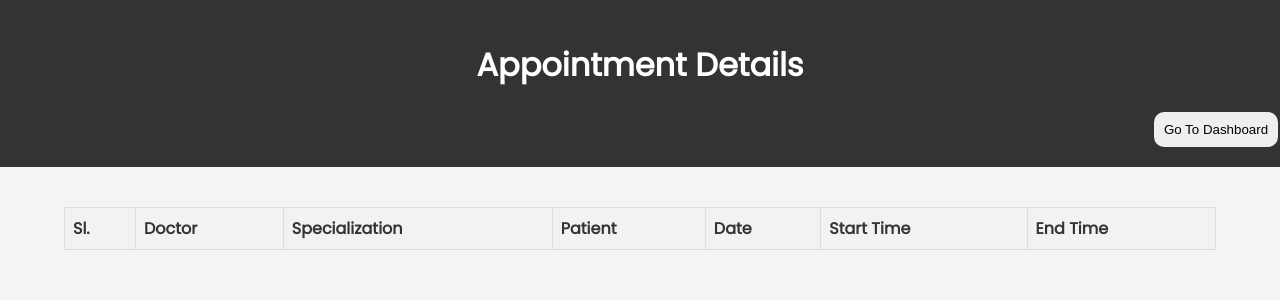
After one commit to VykSI/Health-Hub-atg, a Django app: page /patient-dashboard/appointment-list/ in a window 1280 px wide. The commit adds this page. Shown: the top 300 px of the page. Run offline with Django 4.2, Linux system fonts and the light colour scheme; lists and menus that the app fills with data are empty; parts of the project's set-up code (start-up, migrations or seed data) failed here and were passed over.

Commit message:
Add files via upload

```diff
--- a/login_signup/settings.py
+++ b/login_signup/settings.py
@@ -25,7 +25,7 @@ SECRET_KEY = 'django-insecure-%#=2p1w*-4q89=dswibg9xzaymlw2gkv9u3b284jzyhmn#$s_c
 # SECURITY WARNING: don't run with debug turned on in production!
 DEBUG = True
 
-ALLOWED_HOSTS = ['*']
+ALLOWED_HOSTS = []
 
 
 # Application definition
--- /dev/null
+++ b/user_auth_app/templates/user_auth_app/appointment_details.html
@@ -0,0 +1,112 @@
+<!DOCTYPE html>
+<html lang="en">
+  <head>
+    <meta charset="UTF-8" />
+    <meta name="viewport" content="width=device-width, initial-scale=1.0" />
+    <title>Appointment Details</title>
+    <style>
+      @import url("https://fonts.googleapis.com/css2?family=Poppins&display=swap");
+      body {
+        font-family: "Poppins", sans-serif;
+        background-color: #f4f4f4;
+        color: #333;
+        margin: 0;
+        padding: 0;
+        display: flex;
+        flex-direction: column;
+        align-items: center;
+        overflow-x: hidden;
+      }
+
+      header {
+        width: 100%;
+        background-color: #333;
+        color: #fff;
+        text-align: center;
+        padding: 20px;
+        margin-bottom: 20px;
+      }
+
+      #btn {
+        padding: 10px;
+        border-radius: 10px;
+        border: none;
+        cursor: pointer;
+        margin-top: 1px;
+        margin-left: 90%;
+      }
+
+      .appointment-details {
+        max-width: 600px;
+        margin: auto;
+        padding: 20px;
+        border: 1px solid #ccc;
+        border-radius: 8px;
+        box-shadow: 0 0 10px rgba(0, 0, 0, 0.1);
+      }
+
+      h2 {
+        color: #333;
+      }
+
+      p {
+        margin: 10px 0;
+        color: #555;
+      }
+
+      table {
+        width: 90%;
+        border-collapse: collapse;
+        margin-top: 20px;
+      }
+
+      th,
+      td {
+        border: 1px solid #ddd;
+        padding: 8px;
+        text-align: left;
+      }
+
+      th {
+        background-color: #f2f2f2;
+      }
+    </style>
+  </head>
+  <body>
+    <header>
+      <h1>Appointment Details</h1>
+      <button
+        id="btn"
+        onclick="location.href='/patient-dashboard/?username={{patient_name}}'"
+      >
+        Go To Dashboard
+      </button>
+    </header>
+    <table>
+      <thead>
+        <tr>
+          <th>Sl.</th>
+          <th>Doctor</th>
+          <th>Specialization</th>
+          <th>Patient</th>
+          <th>Date</th>
+          <th>Start Time</th>
+          <th>End Time</th>
+        </tr>
+      </thead>
+      <tbody>
+        {% for appointment in appointments %}
+        <tr>
+          <td>{{ forloop.counter }}</td>
+          <td>{{ appointment.doctor }}</td>
+          <td>{{ appointment.specialization }}</td>
+          <td>{{ appointment.patient }}</td>
+          <td>{{ appointment.date }}</td>
+          <td>{{ appointment.start_time }}</td>
+          <td>{{ appointment.end_time }}</td>
+        </tr>
+        {% endfor %}
+      </tbody>
+    </table>
+  </body>
+</html>
--- a/user_auth_app/urls.py
+++ b/user_auth_app/urls.py
@@ -1,7 +1,8 @@
 from django.conf.urls.static import static
 from django.conf import settings
 from django.urls import path
-from .views import  signup, login, index,  patient_dashboard, doctor_dashboard, add_new_blog, view_blog, patients_view_blog, patient_dashboard, doctor_dashboard, blog_details_1, blog_details_2, update_blog_draft_status, delete_blog
+from .views import appointment_list, signup, login, index, add_new_blog, view_blog, patients_view_blog, patient_dashboard, doctor_dashboard, blog_details_1, blog_details_2, update_blog_draft_status, delete_blog, book_appointment
+
 urlpatterns = [
     path('signup/', signup, name='signup'),
     path('', index, name='index'),
@@ -20,6 +21,10 @@ urlpatterns = [
          name='update_blog_draft_status'),
     path('delete-blog/<int:blog_id>/', delete_blog,
          name='delete_blog'),
+    path('patient-dashboard/book-appointment/',
+         book_appointment, name='book_appointment'),
+    path('patient-dashboard/appointment-list/',
+         appointment_list, name='appointment_list'),
 ]
 
 
--- a/user_auth_app/views.py
+++ b/user_auth_app/views.py
@@ -1,9 +1,11 @@
 from datetime import datetime, time, timedelta
 import re
+from google.auth.transport.requests import Request
 from googleapiclient.discovery import build
+from google.oauth2 import service_account
 from django.http import HttpResponse, HttpResponseBadRequest
 from django.shortcuts import get_object_or_404, render, redirect
-from .models import UserProfile, Blog
+from .models import UserProfile, Blog, Appointments
 from django.utils.datastructures import MultiValueDictKeyError
 from django.contrib.auth.hashers import make_password, check_password
 import os
@@ -11,6 +13,11 @@ from django.conf import settings
 
 BASE_DIR = settings.BASE_DIR
 
+key_path = os.path.join(BASE_DIR, 'config', 'service_account_key.json')
+credentials = service_account.Credentials.from_service_account_file(
+    key_path,
+    scopes=['https://www.googleapis.com/auth/calendar']
+)
 
 
 def index(request):
@@ -86,23 +93,6 @@ def login(request):
         return render(request, 'user_auth_app/login.html')
 
 
-def patient_dashboard(request):
-    try:
-        username = request.GET.get('username', None)
-        user = UserProfile.objects.get(username=username)
-        return render(request, 'user_auth_app/dashboard_patient.html', {'user': user})
-    except UserProfile.DoesNotExist:
-        return HttpResponse("User not found", status=404)
-
-
-def doctor_dashboard(request):
-    try:
-        username = request.GET.get('username', None)
-        user = UserProfile.objects.get(username=username)
-        return render(request, 'user_auth_app/dashboard_doctor.html', {'user': user})
-    except UserProfile.DoesNotExist:
-        return HttpResponse("User not found", status=404)
-
 def add_new_blog(request):
     username = request.GET.get('username', None)
 
@@ -135,6 +125,25 @@ def add_new_blog(request):
             return redirect(redirect_url)
 
     return render(request, 'user_auth_app/addblog.html', {'username': username})
+
+
+def patient_dashboard(request):
+    try:
+        username = request.GET.get('username', None)
+        user = UserProfile.objects.get(username=username)
+        return render(request, 'user_auth_app/dashboard_patient.html', {'user': user})
+    except UserProfile.DoesNotExist:
+        return HttpResponse("User not found", status=404)
+
+
+def doctor_dashboard(request):
+    try:
+        username = request.GET.get('username', None)
+        user = UserProfile.objects.get(username=username)
+        return render(request, 'user_auth_app/dashboard_doctor.html', {'user': user})
+    except UserProfile.DoesNotExist:
+        return HttpResponse("User not found", status=404)
+
 
 def view_blog(request):
     username = request.GET.get('username', None)
@@ -186,3 +195,96 @@ def delete_blog(request, blog_id):
 
     redirect_url = f'/doctor-dashboard/?username={author}'
     return redirect(redirect_url)
+
+
+def book_appointment(request):
+    username = request.GET.get('username', None)
+    doctor_info = UserProfile.objects.filter(user_type='doctor')
+
+    if request.method == 'POST':
+        doctor_username = request.POST.get('doctor-name')
+        patient_username = request.POST.get('patient-name')
+        specialization = request.POST.get('specialization')
+        appointment_date = request.POST.get('appointment-date')
+        start_time_str = request.POST.get('start-time')
+
+        try:
+            start_time = datetime.strptime(start_time_str, '%I:%M %p').time()
+        except ValueError:
+            return render(request, 'user_auth_app/book_appointment.html', {'doctor_info': doctor_info, 'username': username, 'error_message': 'Invalid time format'})
+
+        end_time = calculate_end_time(start_time_str)
+        appointments = Appointments(
+            doctor=doctor_username,
+            patient=patient_username,
+            specialization=specialization,
+            date=appointment_date,
+            start_time=start_time,
+            end_time=end_time
+        )
+        appointments.save()
+        create_google_calendar_event(
+            doctor_username, patient_username, appointment_date, start_time_str
+        )
+        redirect_url = f'/patient-dashboard/appointment-list/?username={patient_username}'
+        return redirect(redirect_url)
+
+    return render(request, 'user_auth_app/book_appointment.html', {'doctor_info': doctor_info, 'username': username})
+
+
+def create_google_calendar_event(doctor_username, patient_username, appointment_date, start_time_str):
+    service = build('calendar', 'v3', credentials=credentials)
+
+    calendar_id = {
+        'DOCTOR 1': "CALENDER ID",
+        'DOCTOR 2': "CALENDER ID",
+    }
+    doctor_calendar_id = calendar_id[doctor_username]
+
+    appointment_datetime = datetime.strptime(
+        f'{appointment_date} {start_time_str}', '%Y-%m-%d %I:%M %p'
+    )
+
+    end_time = appointment_datetime + timedelta(minutes=45)
+
+    event = {
+        'summary': f'Appointment with {patient_username}',
+        'description': 'Appointment booked through the system.',
+        'start': {
+            'dateTime': appointment_datetime.strftime('%Y-%m-%dT%H:%M:%S'),
+            'timeZone': 'Asia/Kolkata',
+        },
+        'end': {
+            'dateTime': end_time.strftime('%Y-%m-%dT%H:%M:%S'),
+            'timeZone': 'Asia/Kolkata',
+        },
+    }
+
+    service.events().insert(
+        calendarId=doctor_calendar_id,
+        body=event,
+    ).execute()
+
+
+def calculate_end_time(start_time_str):
+    start_hour, start_minute, period = re.match(
+        r'(\d+):(\d+)\s*([APMapm]{0,2})', start_time_str).groups()
+    start_hour, start_minute = int(start_hour), int(start_minute)
+
+    if period and period.lower() == 'pm' and start_hour != 12:
+        start_hour += 12
+
+    total_minutes = start_hour * 60 + start_minute + 45
+
+    end_hour = total_minutes // 60
+    end_minute = total_minutes % 60
+
+    end_time = time(end_hour, end_minute)
+
+    return end_time
+
+
+def appointment_list(request):
+    patient_name = request.GET.get('username', None)
+    appointments = Appointments.objects.filter(patient=patient_name)
+    return render(request, 'user_auth_app/appointment_details.html', {'appointments': appointments, 'patient_name': patient_name})
```
Also changed, not shown: user_auth_app/models.py (+12 -0 lines), user_auth_app/templates/user_auth_app/book_appointment.html (added, +292 -0 lines), user_auth_app/templates/user_auth_app/dashboard_patient.html (+12 -0 lines), user_auth_app/migrations/0007_blog.py (added), user_auth_app/migrations/0008_alter_blog_author.py (added), user_auth_app/migrations/0009_appointments_userprofile_specialization.py (added).
